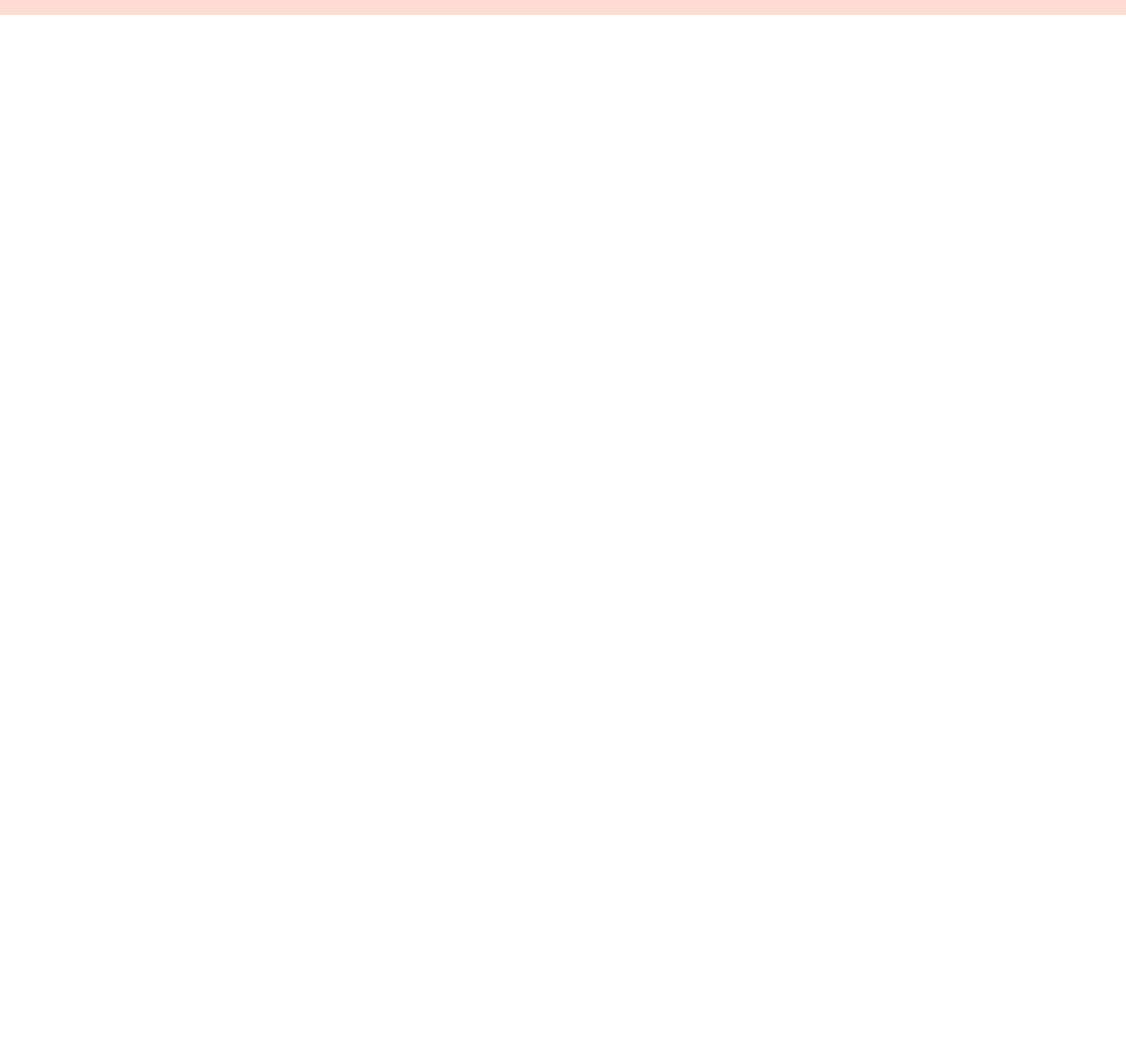
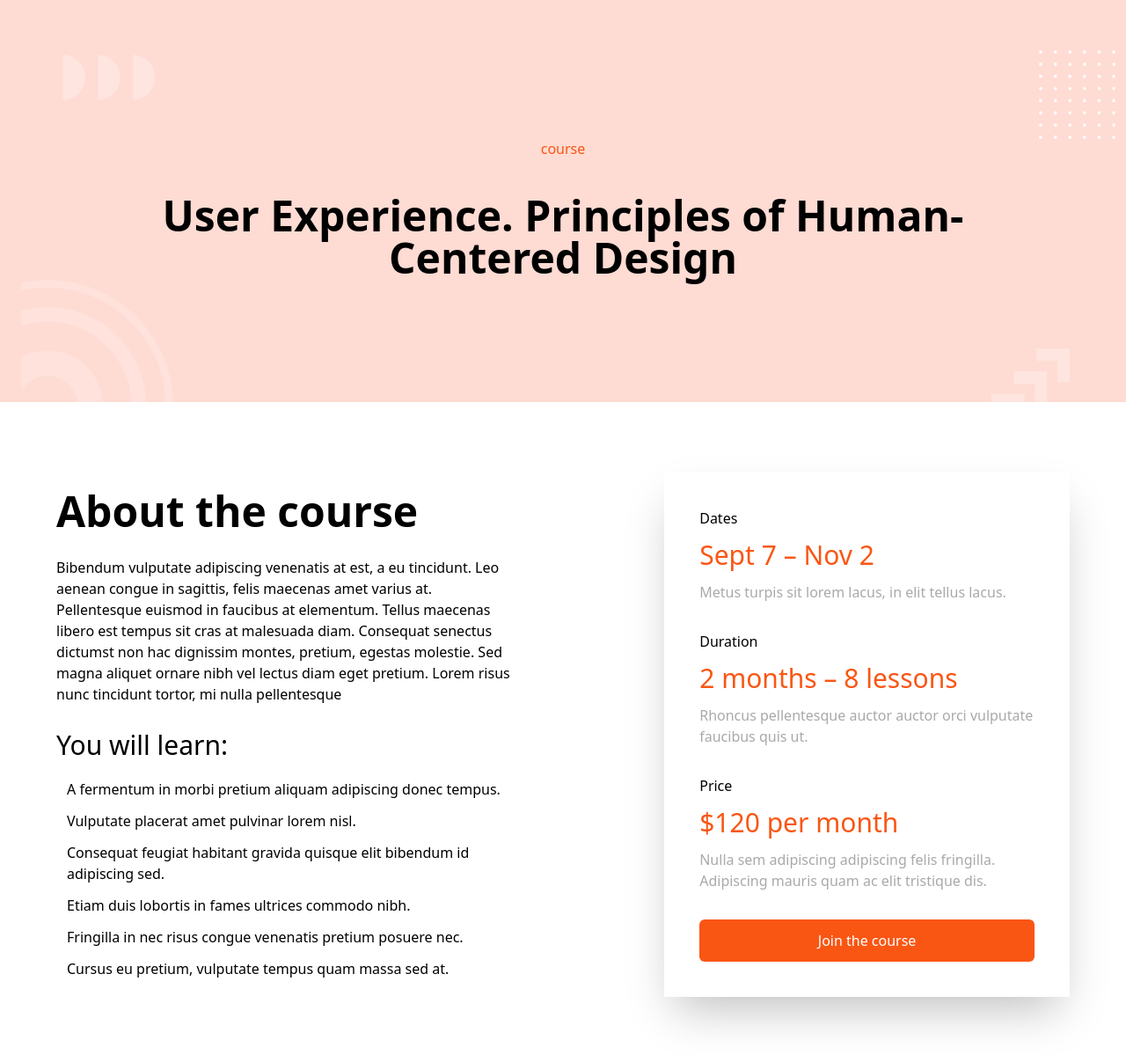
Before and after one commit to numonqalandarov-sketch/home-workk-date-19, a website: page src/page3.html in a window 1280 px wide. Shown: the part 71-1278 px from the top of the page at 88% size. Before the commit the page ends 800 px from the top, so only its background shows below. Drawn offline with Linux system fonts and the light colour scheme.

Commit message:
section1 page3

```diff
--- a/src/page3.html
+++ b/src/page3.html
@@ -12,31 +12,11 @@
         <div class="flex items-center gap-10">
           <img src="img/page3/logo.png" alt="" />
           <nav class="hidden lg:flex gap-5 items-center">
-            <a
-              class="hover:bg-linear-to-b from-[#FD472D] to-white hover:p-[10px_10px] hover:rounded-2xl hover:duration-300 duration-300 hover:ease-in-out ease-linear"
-              href="../index.html"
-              >About Us</a
-            >
-            <a
-              class="hover:bg-linear-to-b from-[#FD472D] to-white hover:p-[10px_10px] hover:rounded-2xl hover:duration-300 duration-300 hover:ease-in-out ease-linear"
-              href="page2.html"
-              >Courses</a
-            >
-            <a
-              class="hover:bg-linear-to-b from-[#FD472D] to-white hover:p-[10px_10px] hover:rounded-2xl hover:duration-300 duration-300 hover:ease-in-out ease-linear"
-              href="#"
-              >Events</a
-            >
-            <a
-              class="hover:bg-linear-to-b from-[#FD472D] to-white hover:p-[10px_10px] hover:rounded-2xl hover:duration-300 duration-300 hover:ease-in-out ease-linear"
-              href="page4.html"
-              >Blog</a
-            >
-            <a
-              class="hover:bg-linear-to-b from-[#FD472D] to-white hover:p-[10px_10px] hover:rounded-2xl hover:duration-300 duration-300 hover:ease-in-out ease-linear"
-              href="page5.html"
-              >Contacts</a
-            >
+            <a href="../index.html">About Us</a>
+            <a href="page2.html">Courses</a>
+            <a href="#">Events</a>
+            <a href="page4.html">Blog</a>
+            <a href="page5.html">Contacts</a>
           </nav>
         </div>
         <div class="hidden lg:flex gap-3">
@@ -52,5 +32,110 @@
         <p class="lg:hidden text-2xl font-bold">☰</p>
       </div>
     </header>
+    <section class="w-full bg-[#FEDBD3] mb-20">
+      <div
+        class="w-[90%] lg:max-w-330 m-auto lg:py-35 py-10 flex flex-col text-center items-center justify-center gap-10 relative"
+      >
+        <img
+          class="left-0 top-10 w-[10%] absolute"
+          src="img/page3/p1.png"
+          alt=""
+        />
+        <img
+          class="lg:-right-20 right-0 top-10 w-[10%] absolute"
+          src="img/page3/p2.png"
+          alt=""
+        />
+        <img
+          class="lg:-left-10 left-0 bottom-0 w-[15%] absolute"
+          src="img/page3/p3.png"
+          alt=""
+        />
+        <img
+          class="right-0 bottom-0 w-[10%] absolute"
+          src="img/page3/p4.png"
+          alt=""
+        />
+        <h1 class="text-[#F95614]">course</h1>
+        <h1 class="w-[90%] lg:text-5xl text-2xl font-semibold">
+          User Experience. Principles of Human-Centered Design
+        </h1>
+      </div>
+    </section>
+    <section
+      class="lg:max-w-310 w-[90%] m-auto lg:my-20 my-10 flex items-center lg:flex-row flex-col gap-y-10 justify-between"
+    >
+      <div class="flex flex-col items-start gap-7 lg:w-[45%] w-full">
+        <h1 class="lg:text-5xl text-2xl font-bold">About the course</h1>
+        <h1>
+          Bibendum vulputate adipiscing venenatis at est, a eu tincidunt. Leo
+          aenean congue in sagittis, felis maecenas amet varius at. Pellentesque
+          euismod in faucibus at elementum. Tellus maecenas libero est tempus
+          sit cras at malesuada diam. Consequat senectus dictumst non hac
+          dignissim montes, pretium, egestas molestie. Sed magna aliquet ornare
+          nibh vel lectus diam eget pretium. Lorem risus nunc tincidunt tortor,
+          mi nulla pellentesque
+        </h1>
+        <div class="flex flex-col items-start gap-5">
+          <h1 class="text-3xl">You will learn:</h1>
+          <div class="flex flex-col items-start gap-3">
+            <h1 class="flex items-center gap-3">
+              <i class="fa-regular fa-circle-check text-[#F95614] text-2xl"></i>
+              A fermentum in morbi pretium aliquam adipiscing donec tempus.
+            </h1>
+            <h1 class="flex items-center gap-3">
+              <i class="fa-regular fa-circle-check text-[#F95614] text-2xl"></i>
+              Vulputate placerat amet pulvinar lorem nisl.
+            </h1>
+            <h1 class="flex items-center gap-3">
+              <i class="fa-regular fa-circle-check text-[#F95614] text-2xl"></i
+              >Consequat feugiat habitant gravida quisque elit bibendum id
+              adipiscing sed.
+            </h1>
+            <h1 class="flex items-center gap-3">
+              <i class="fa-regular fa-circle-check text-[#F95614] text-2xl"></i>
+              Etiam duis lobortis in fames ultrices commodo nibh.
+            </h1>
+            <h1 class="flex items-center gap-3">
+              <i class="fa-regular fa-circle-check text-[#F95614] text-2xl"></i
+              >Fringilla in nec risus congue venenatis pretium posuere nec.
+            </h1>
+            <h1 class="flex items-center gap-3">
+              <i class="fa-regular fa-circle-check text-[#F95614] text-2xl"></i
+              >Cursus eu pretium, vulputate tempus quam massa sed at.
+            </h1>
+          </div>
+        </div>
+      </div>
+      <div
+        class="lg:w-[40%] w-full shadow-2xl lg:p-10 p-5 flex flex-col items-start gap-8"
+      >
+        <div class="flex flex-col items-start gap-3">
+          <h1>Dates</h1>
+          <h1 class="text-[#F95614] text-3xl">Sept 7 – Nov 2</h1>
+          <h1 class="text-[darkgrey]">
+            Metus turpis sit lorem lacus, in elit tellus lacus.
+          </h1>
+        </div>
+        <div class="flex flex-col items-start gap-3">
+          <h1>Duration</h1>
+          <h1 class="text-[#F95614] text-3xl">2 months – 8 lessons</h1>
+          <h1 class="text-[darkgrey]">
+            Rhoncus pellentesque auctor auctor orci vulputate faucibus quis ut.
+          </h1>
+        </div>
+        <div class="flex flex-col items-start gap-3">
+          <h1>Price</h1>
+          <h1 class="text-[#F95614] text-3xl">$120 per month</h1>
+          <h1 class="text-[darkgrey]">
+            Nulla sem adipiscing adipiscing felis fringilla. Adipiscing mauris
+            quam ac elit tristique dis.
+          </h1>
+        </div>
+        <button class="w-full bg-[#F95614] py-3 rounded-md text-white">
+          Join the course
+        </button>
+      </div>
+    </section>
   </body>
 </html>
```
Also changed, not shown: src/output.css.
